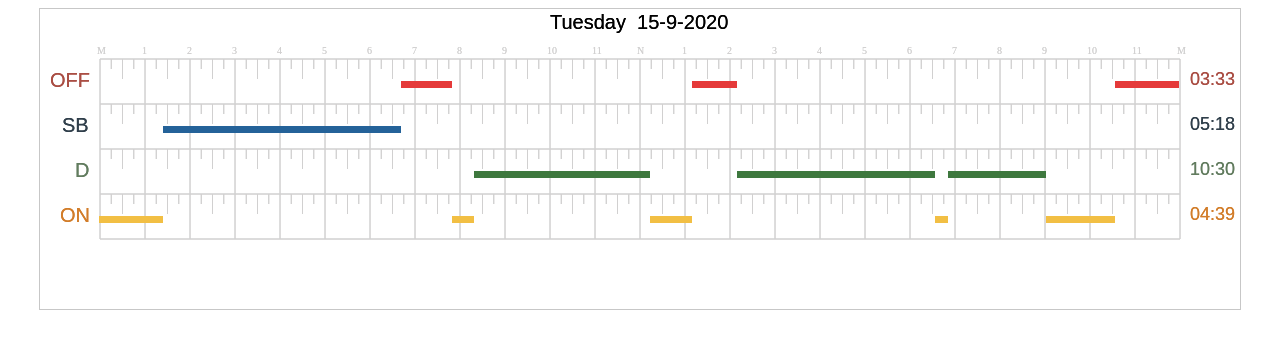
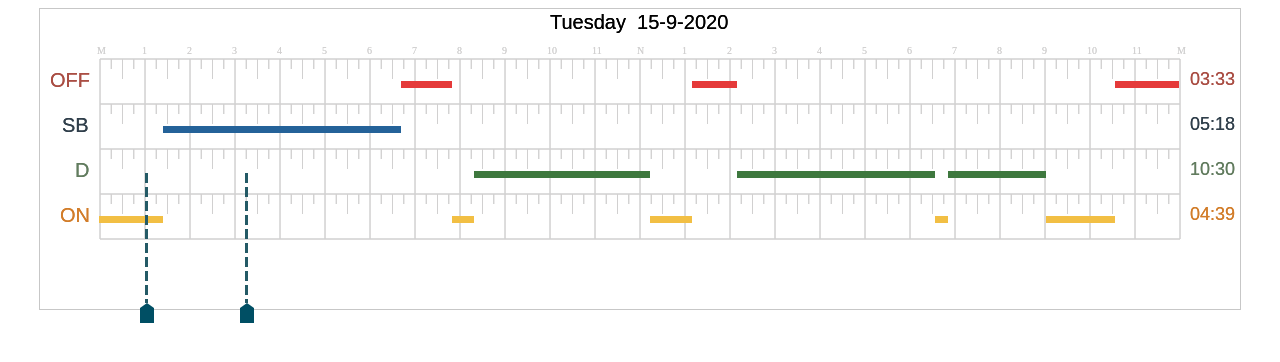
Before and after one commit to RinatOktaevich/TrackControl, an Angular app: page / in a window 1280 px wide. Shown: the top 362 px of the page. Built offline with nearby package versions, Linux system fonts and the light colour scheme.

Commit message:
Anchor (path divider ) made and shows up on a grid.

```diff
--- a/src/app/app.component.scss
+++ b/src/app/app.component.scss
@@ -9,5 +9,5 @@ app-chart {
     position: relative;
 }
 .sd{
-color:#246299;
+    color:#246299;
 }
--- a/src/app/chart/chart.component.html
+++ b/src/app/chart/chart.component.html
@@ -1,3 +1,25 @@
 <div id="canvas-wrap">
     <canvas id="chart" width="1200" height="300"></canvas>
+    <div id="anchor__left" class="pathDivider">
+        <div class="anchor">
+            <div class="dash">
+            </div>
+            <div class="marker">
+                <svg id="sv" width="14" height="20">
+                <polygon points="0,20 14,20 14,5 7,0 0,5" style="fill:#004F64;" />
+              </svg>
+            </div>
+        </div>
+    </div>
+    <div id="anchor__right" class="pathDivider">
+        <div class="anchor">
+            <div class="dash">
+            </div>
+            <div class="marker">
+                <svg id="sv" width="14" height="20">
+                <polygon points="0,20 14,20 14,5 7,0 0,5" style="fill:#004F64;" />
+              </svg>
+            </div>
+        </div>
+    </div>
 </div>
--- a/src/app/chart/chart.component.scss
+++ b/src/app/chart/chart.component.scss
@@ -4,13 +4,37 @@ canvas {
 
 #canvas-wrap {
     position: relative;
-    & .stroke {
+    & .pathDivider {
+        // display: none;
         position: absolute;
-        // top: 0;
-        // left: 0;
-        // height: 20px;
-        // width: 100px;
-        // border: solid red 1px;
-        // background-color: aqua;
+        z-index: 3;
+        top: 165px;
+
+        &#anchor__left {
+            left: 100px;
+        }
+        &#anchor__right {
+            left: 200px;
+        }
+    }
+    & .anchor {
+        display: none;
+        display: flex;
+        flex-direction: column;
+        justify-content: center;
+        align-items: center;
+        padding: none;
+        width: 15px;
+        height: 150px;
+        .dash {
+            height: 100%;
+            width: 3px;
+            background: repeating-linear-gradient(to bottom, #245A66 0, #245A66 10px, transparent 10px, transparent 14px);
+        }
+        .marker {
+            height: 20px;
+            width: 14px;
+            cursor: pointer;
+        }
     }
 }
--- a/src/app/chart/chart.component.ts
+++ b/src/app/chart/chart.component.ts
@@ -161,8 +161,24 @@ export class ChartComponent implements OnInit, AfterViewChecked {
     }
   }
 
+  private pathSelected(event: Event) {
+    console.log(event);
+    console.log(event.target);
+
+  }
+
+  private showDragAbleMarkers() {
+
+    let leftMark=document.getElementById("marker__left");
+    let rightMark=document.getElementById("marker__right");
+
+
+  }
+
   private createAndAppendPath(x, y, length, fillColor) {
     let path = document.createElement("div");
+    path.addEventListener("click", this.pathSelected);
+
     path.classList.add("stroke");
     // path.style.cssText = `background-color:${fillColor};height:${7}px; width:${length}`;
     path.style.position = "absolute";
@@ -172,6 +188,7 @@ export class ChartComponent implements OnInit, AfterViewChecked {
     path.style.width = `${length}px`;
     path.style.left = `${x}px`;
     path.style.top = `${y}px`;
+    path.style.cursor = "pointer";
 
     this.canvasWrap.appendChild(path);
   }
```
Also changed, not shown: src/app/app.component.html (line endings or trailing spaces).
